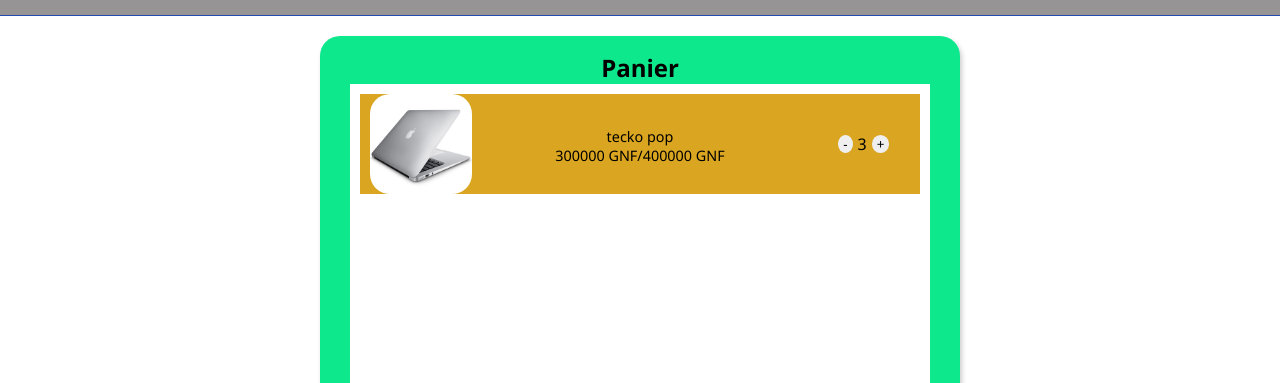
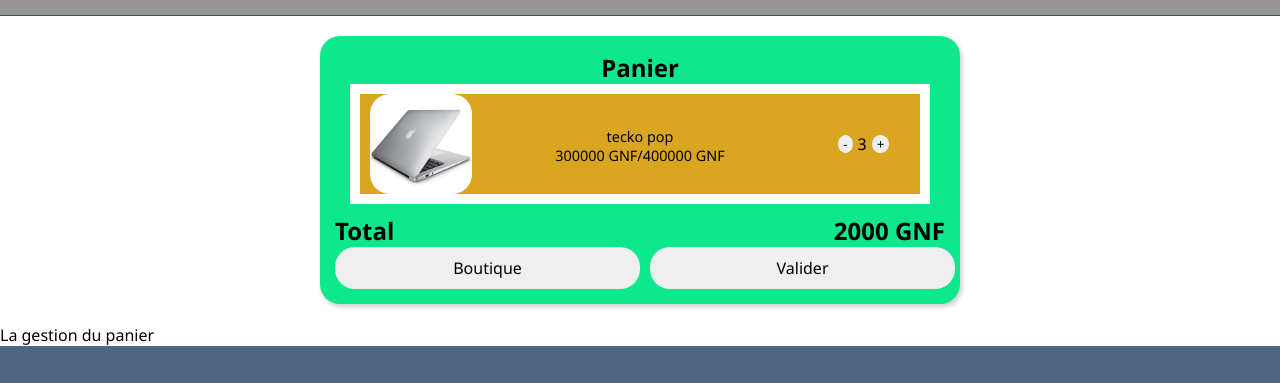
Before and after one commit to Momo23213/mini-site, a plain HTML site: page index.html in a window 1280 px wide. Shown: the part 69-452 px from the top of the page. Drawn offline with Linux system fonts and the light colour scheme.

Commit message:
mes image

```diff
--- a/styles/index.css
+++ b/styles/index.css
@@ -518,7 +518,7 @@ hr{
     width: 50%;
     padding: 15px;
     margin: 20px auto;
-    height: calc(90vh + 20px);
+    height: auto;
     flex-direction: column;
     background: #0ee88d;
     position: relative;
```
